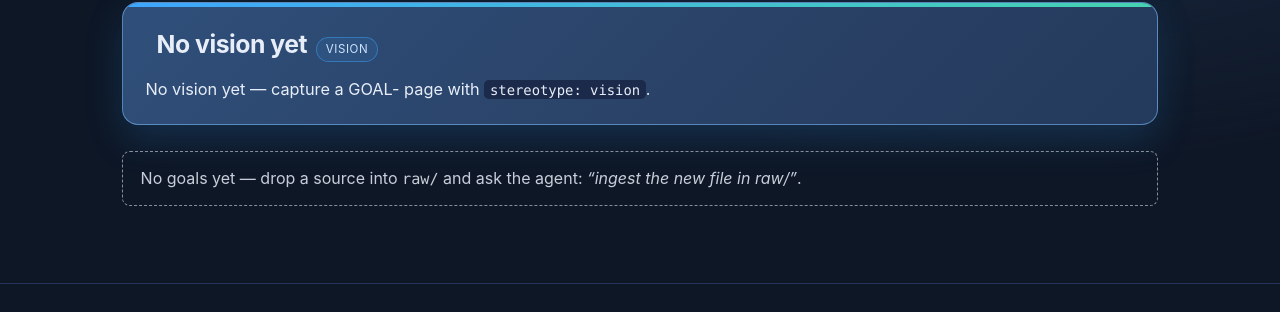
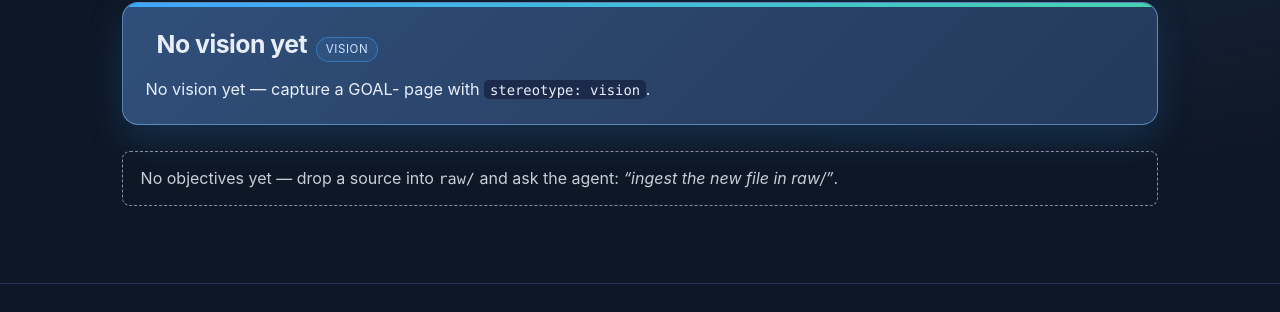
Before and after one commit to arc42/eTSU, a Flask app: page /goals in a window 1280 px wide. Shown: the part 145-457 px from the top of the page. Run offline with Flask 3, Linux system fonts and the light colour scheme; data that the repository does not hold is empty; some libraries are stand-ins or nearby versions.

Commit message:
fix(dashboard): /goals said "No goals yet" underneath the rendered goal
The empty state on /goals guards the *objectives* loop, but was labelled
"goals". Once bootstrap captures GOAL-001 the page shows the vision card and
then, directly beneath it, "No goals yet — drop a source into raw/". Found
during the naked-run rehearsal.

Co-Authored-By: Claude Opus 5 <noreply@anthropic.com>
Claude-Session: https://claude.ai/code/session_013K4BFcVdpe7pfftrR31UxH

```diff
--- a/_system/apps/dashboard/templates/goals.html
+++ b/_system/apps/dashboard/templates/goals.html
@@ -90,7 +90,7 @@
   <p class="goal-matrix-legend">● = FR addresses this goal · dashed columns = enablers (platform track, not motivated by the vision).</p>
 </section>
 {% else %}
-{{ empty_state("goals") }}
+{{ empty_state("objectives") }}
 {% endif %}
 
 {% endblock %}
```
